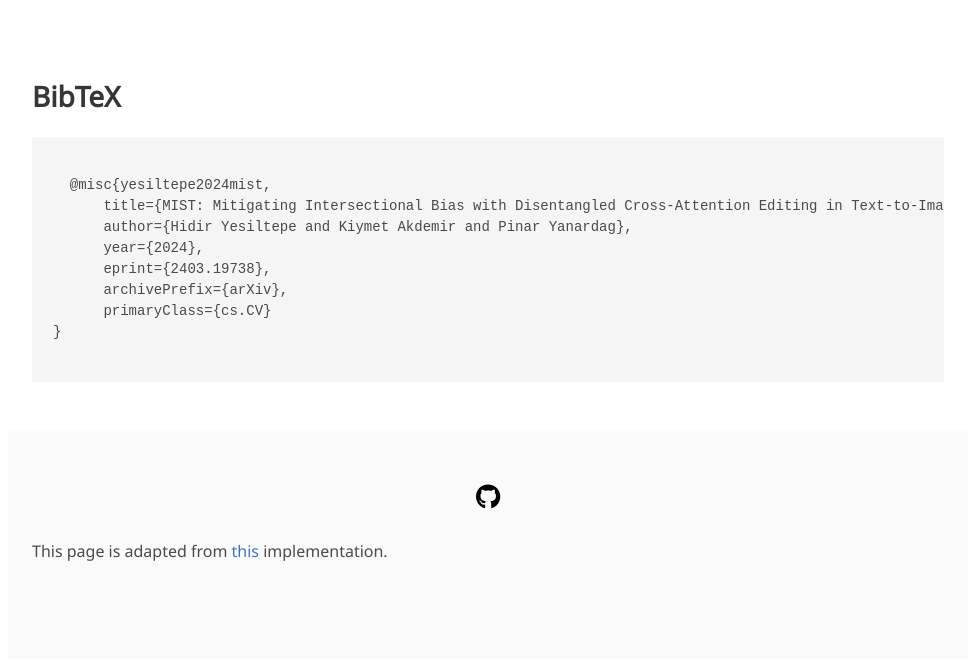
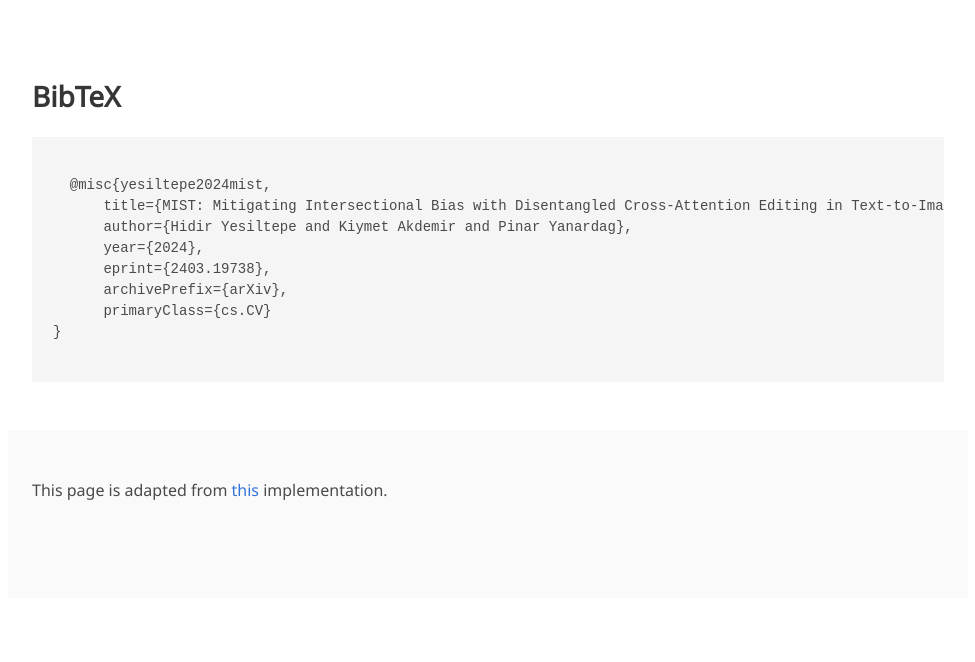
Before and after one commit to mist-diffusion/mist-diffusion.github.io, a plain HTML site: page index.html in a window 1280 px wide. Shown: the part 3387-4049 px from the top of the page, without its empty margins (152-1127 px from the left). Drawn offline with nearby package versions, Linux system fonts and the light colour scheme; a script that the page names is missing; some icons are missing; a web font is replaced by a local one.

Commit message:
Update index.html

```diff
--- a/index.html
+++ b/index.html
@@ -255,11 +255,11 @@
 
           <footer class="footer">
             <div class="container">
-              <div class="content has-text-centered is-centered">
+<!--               <div class="content has-text-centered is-centered">
                 <a class="icon-link" href="https://github.com/yusufdalva" class="external-link" disabled>
                   <i class="fab fa-github"></i>
                 </a>
-              </div>
+              </div> -->
               <div class="columns">
                 <div class="column is-8">
                   <div class="content has-text-justified">
```
